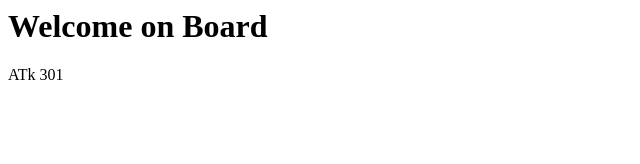
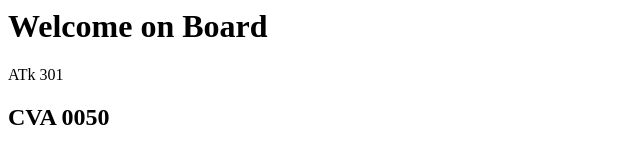
Before and after one commit to Olaoluwa07/atk, a plain HTML site: page index.html in a window 1280 px wide. Shown: the whole page, without its empty margins (0-640 px from the left). Drawn offline with Linux system fonts and the light colour scheme.

Commit message:
Update index.html

```diff
--- a/index.html
+++ b/index.html
@@ -1,2 +1,3 @@
 <h1>Welcome on Board</h1>
 ATk 301
+<h2> CVA 0050 </h2>
```
